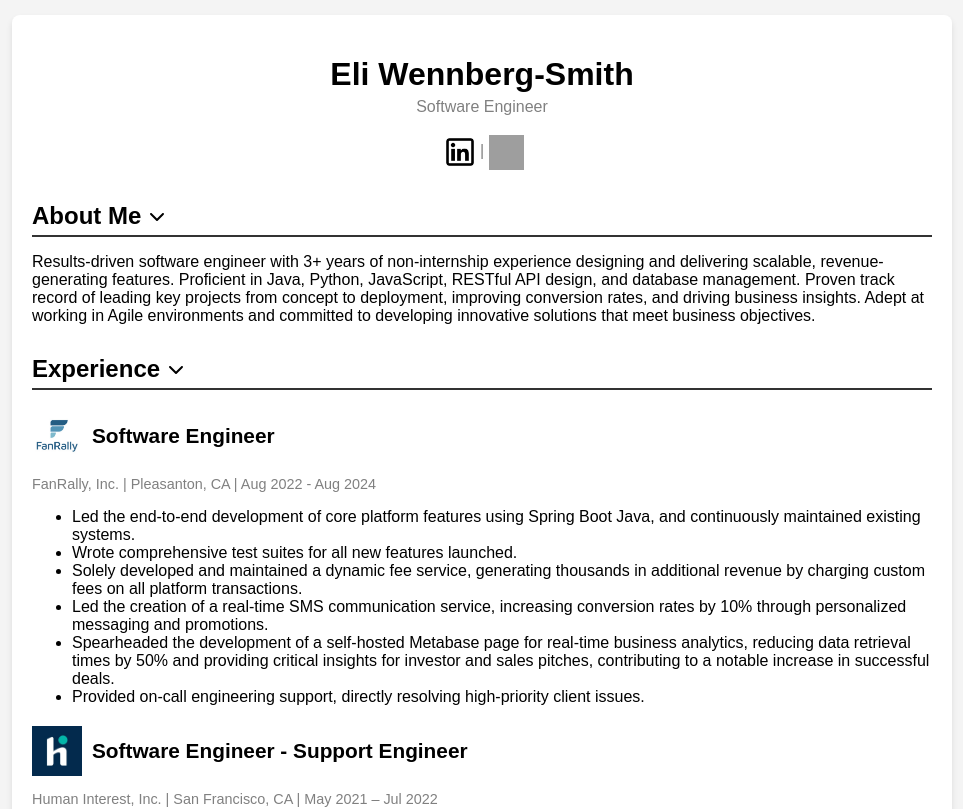
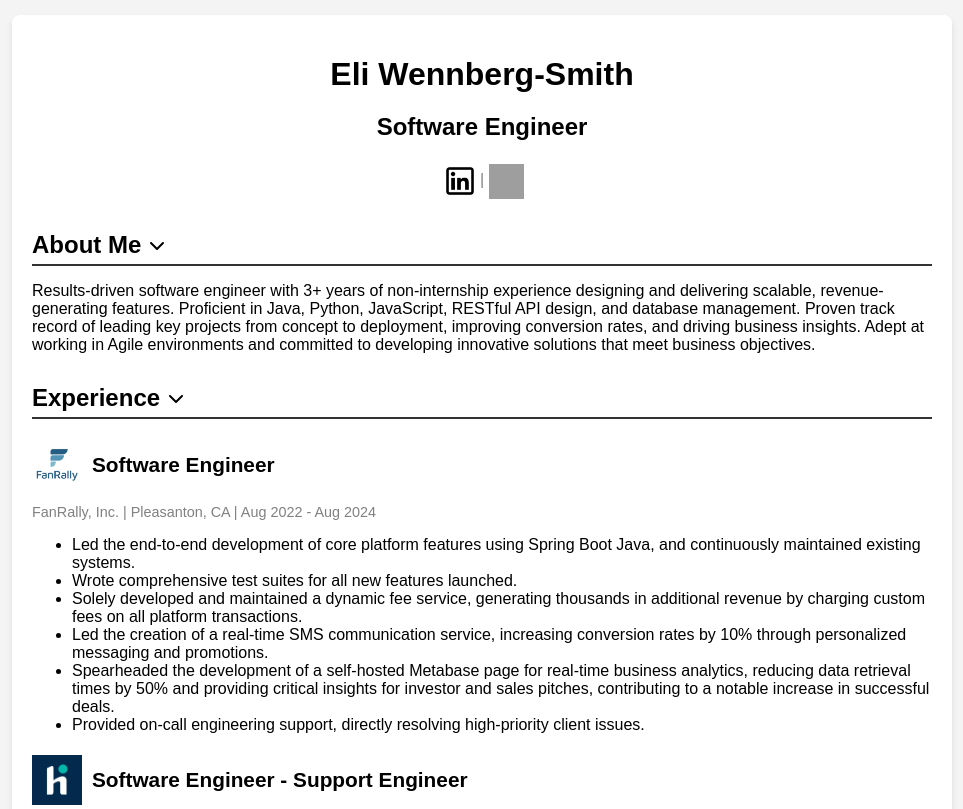
Before and after one commit to wennbergsmithe/my-resume, a React (Create React App) app: page / in a window 1280 px wide. Shown: the top 809 px of the page, without its empty margins (158-1121 px from the left). Built offline with nearby package versions, Linux system fonts and the light colour scheme; grey boxes are pictures that could not be loaded.

Commit message:
title header

```diff
--- a/src/App.js
+++ b/src/App.js
@@ -32,7 +32,7 @@ function App() {
     <div className="resume-container">
       <header>
         <h1>Eli Wennberg-Smith</h1>
-        <p>Software Engineer</p>
+        <h2>Software Engineer</h2>
         <p>
           {/* <a href= "mailto: wennbergsmithe@gmail.com"> wennbergsmithe@gmail.com </a> |  */}
           <a href="https://www.linkedin.com/in/elijah-wennberg-smith-757117140/" target="_blank" rel="noopener noreferrer">
```
